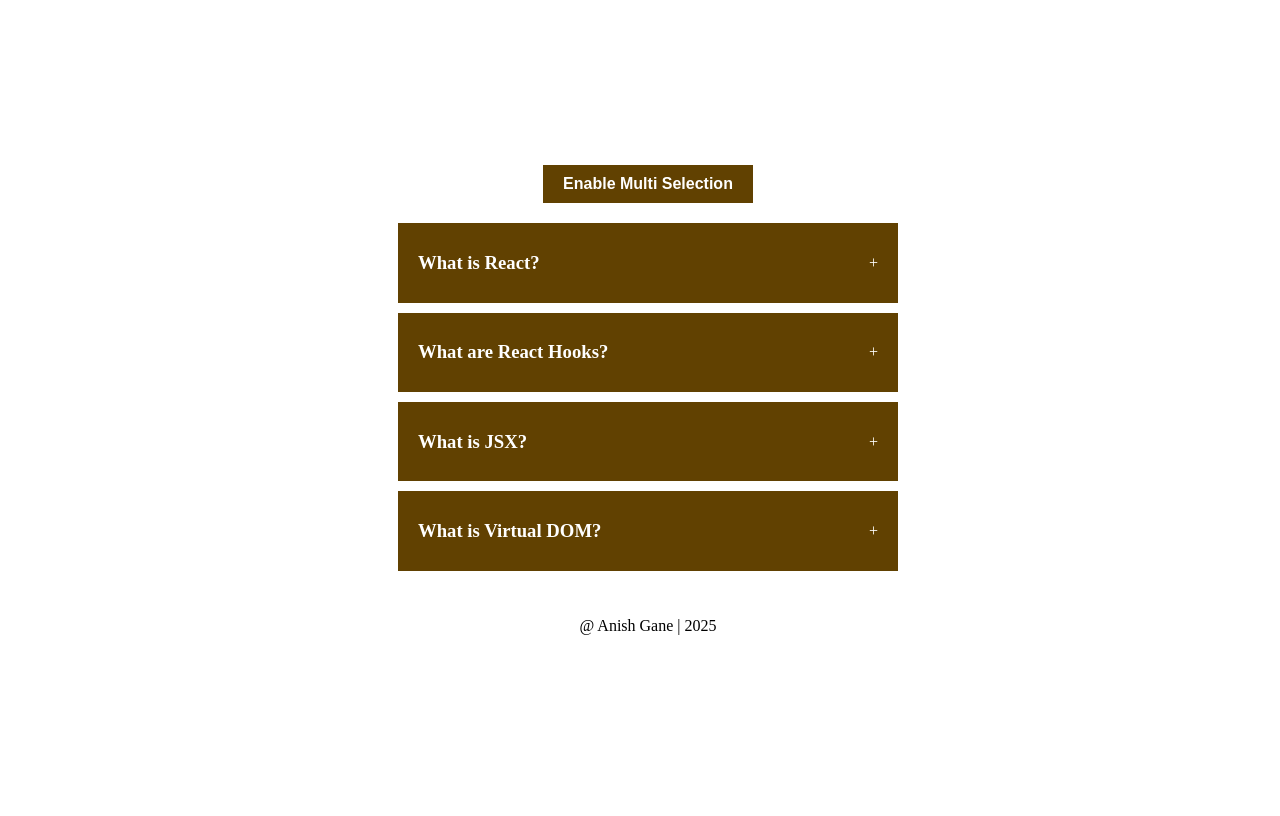
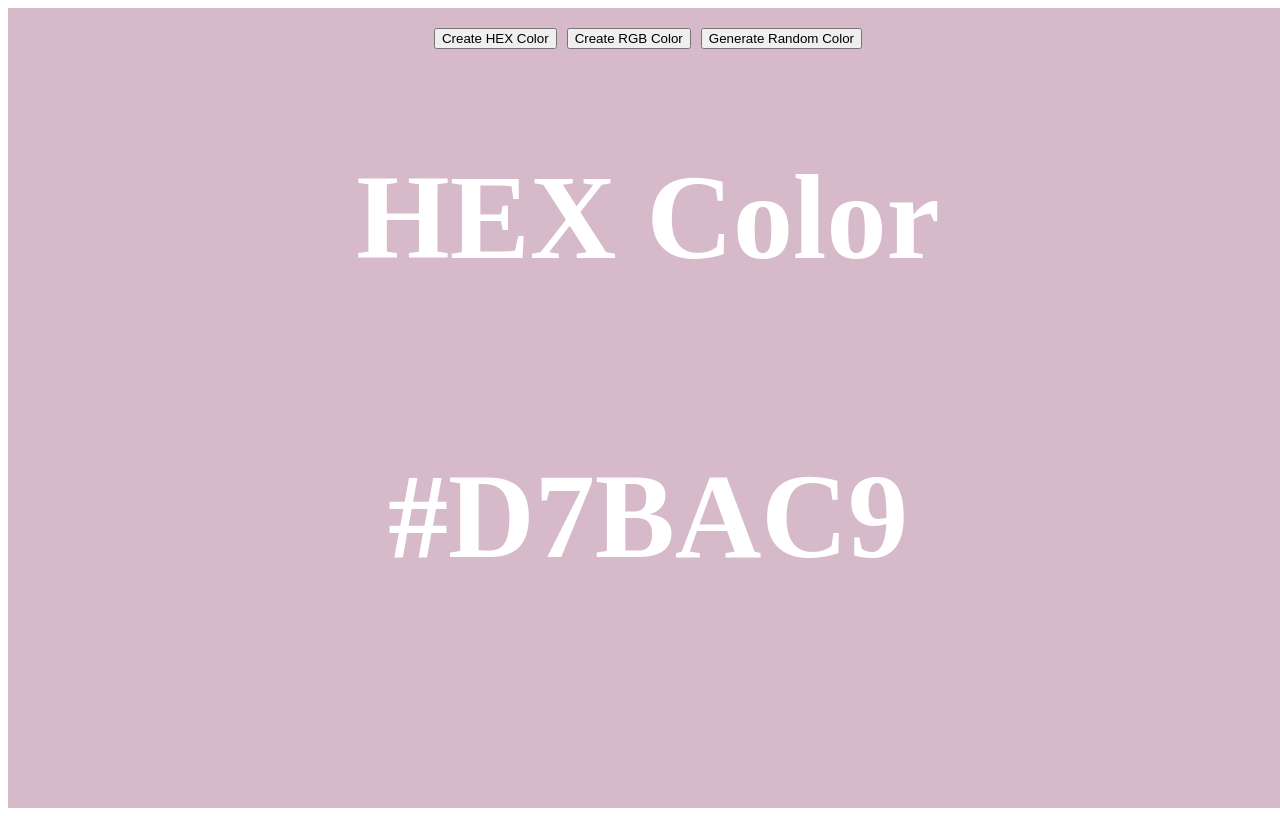
Before and after one commit to AnishGane/React-All-Projects, a React (Vite) app: page / in a window 1280 px wide. Built offline with nearby package versions, Linux system fonts and the light colour scheme.

Commit message:
Added Project 2

```diff
--- a/src/App.jsx
+++ b/src/App.jsx
@@ -1,5 +1,6 @@
 import React from "react";
-import Index from "./components/P1_accordian_selection/index.jsx";
+// import Index from "./components/P1_accordian_selection/index.jsx";
+import Index from "./components/Random_Color/index.jsx";
 
 const App = () => {
   return (
--- /dev/null
+++ b/src/components/Random_Color/index.jsx
@@ -0,0 +1,89 @@
+import React, { useEffect, useState } from "react";
+
+const index = () => {
+  const [typeOfColor, setTypeOfColor] = useState("hex");
+  const [color, setColor] = useState("#000000");
+
+  const handleGenerateHexColor = () => {
+    const hex = [0, 1, 2, 3, 4, 5, 6, 7, 8, 9, "A", "B", "C", "D", "E", "F"];
+    let hexColor = "#";
+
+    for (let i = 0; i < 6; i++) {
+      hexColor += hex[Math.floor(Math.random() * hex.length)];
+    }
+    setColor(hexColor);
+  };
+
+  const handleGenerateRGBColor = () => {
+    const r = Math.floor(Math.random() * 256);
+    const g = Math.floor(Math.random() * 256);
+    const b = Math.floor(Math.random() * 256);
+    setColor(`rgb(${r},${g},${b})`);
+  };
+
+  useEffect(() => {
+    typeOfColor === "hex" ? handleGenerateHexColor() : handleGenerateRGBColor();
+  }, [typeOfColor]);
+
+  return (
+    <div
+      style={{
+        width: "100vw",
+        height: "100vh",
+        backgroundColor: color,
+        display: "flex",
+        justifyContent: "center",
+        alignItems: "start",
+      }}
+    >
+      <div
+        style={{
+          display: "flex",
+          flexDirection: "column",
+          gap: "20px",
+          padding: "20px",
+        }}
+      >
+        <div
+          style={{
+            display: "flex",
+            gap: "10px",
+            justifyContent: "center",
+          }}
+        >
+          <button onClick={() => setTypeOfColor("hex")}>
+            Create HEX Color
+          </button>
+          <button onClick={() => setTypeOfColor("rgb")}>
+            Create RGB Color
+          </button>
+          <button
+            onClick={
+              typeOfColor === "hex"
+                ? handleGenerateHexColor
+                : handleGenerateRGBColor
+            }
+          >
+            Generate Random Color
+          </button>
+        </div>
+        <div
+          className="display"
+          style={{
+            display: "flex",
+            flexDirection: "column",
+            justifyContent: "center",
+            alignItems: "center",
+            color: "white",
+            fontSize: "60px",
+          }}
+        >
+          <h1>{typeOfColor === "rgb" ? "RGB Color" : "HEX Color"}</h1>
+          <h1>{color}</h1>
+        </div>
+      </div>
+    </div>
+  );
+};
+
+export default index;
```
Also changed, not shown: 1 other file (tests, documents, lock files or other folders).
